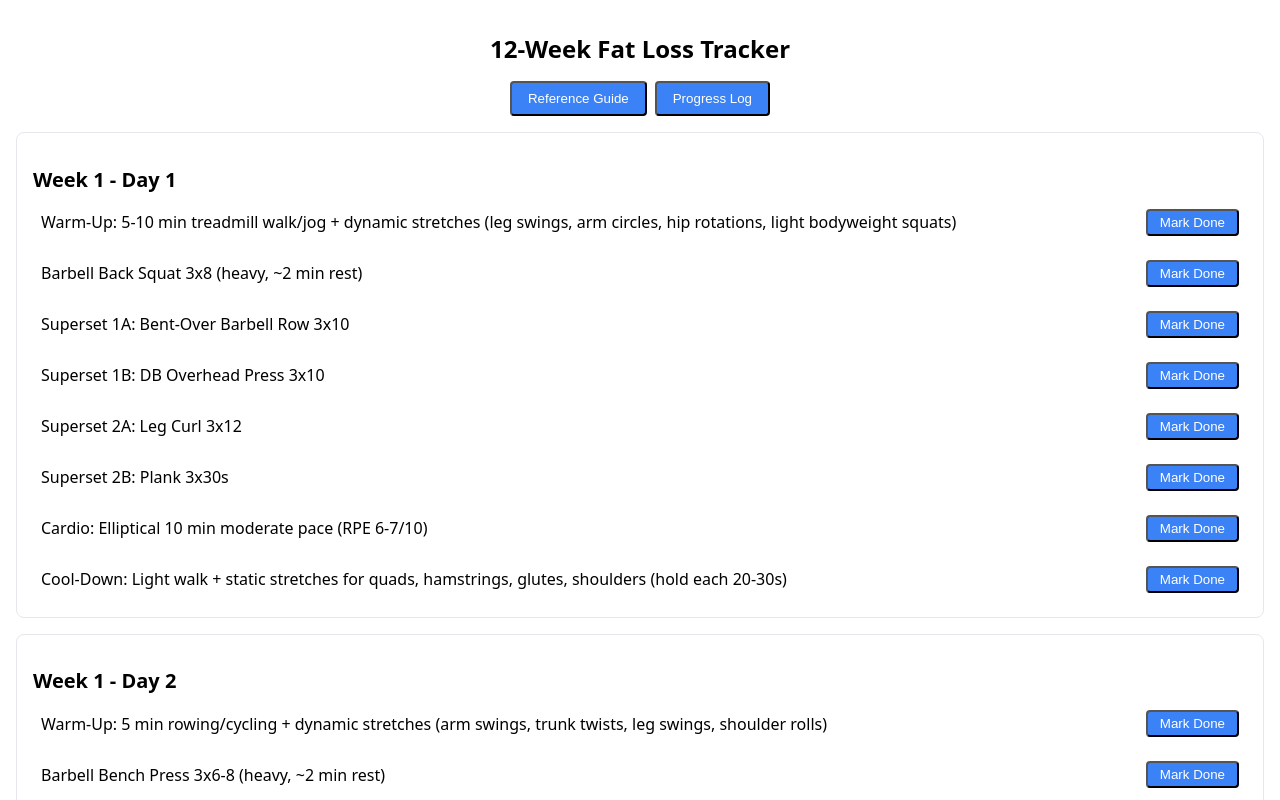
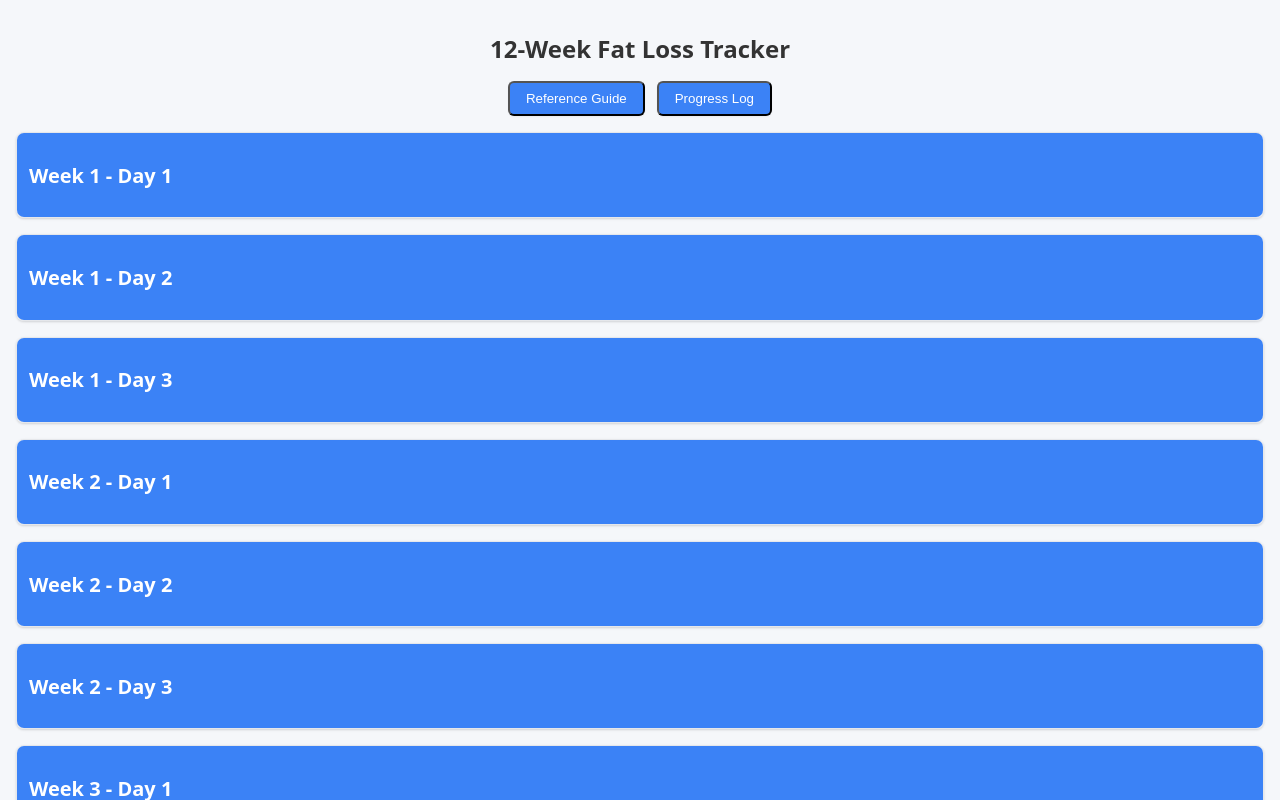
Before and after one commit to andybochmann/workout-tracker, a React (Vite) app: page / in a window 1280 px wide. Shown: the top 800 px of the page. Built offline with nearby package versions, Linux system fonts and the light colour scheme.

Commit message:
Enhance WorkoutTracker with expanded weeks state management and localStorage integration; improve UI styles and button interactions

```diff
--- a/src/WorkoutTracker.jsx
+++ b/src/WorkoutTracker.jsx
@@ -9,6 +9,7 @@ export default function WorkoutTracker() {
   const [view, setView] = useState("workouts");
   const [modalContent, setModalContent] = useState(null);
   const [showGuide, setShowGuide] = useState(false);
+  const [expandedWeeks, setExpandedWeeks] = useState({});
 
   // Load data once on mount
   useEffect(() => {
@@ -25,10 +26,21 @@ export default function WorkoutTracker() {
         );
         setCompleted(cleanedData);
       }
+
+      // Load expanded state from localStorage
+      const storedExpanded = localStorage.getItem("expandedWeeks");
+      if (storedExpanded) {
+        setExpandedWeeks(JSON.parse(storedExpanded));
+      } else {
+        // By default, expand only the first week
+        const firstWeek = Object.keys(WORKOUT_PLAN_FULL)[0];
+        setExpandedWeeks({ [firstWeek]: true });
+      }
     } catch (error) {
-      console.error("Error loading progress:", error);
+      console.error("Error loading data:", error);
       // Reset if data is corrupted
       localStorage.removeItem("workoutProgress");
+      localStorage.removeItem("expandedWeeks");
     }
   }, []);
 
@@ -44,10 +56,49 @@ export default function WorkoutTracker() {
     return () => clearTimeout(timeoutId);
   }, [completed]);
 
+  // Save expanded state to localStorage
+  useEffect(() => {
+    try {
+      localStorage.setItem("expandedWeeks", JSON.stringify(expandedWeeks));
+    } catch (error) {
+      console.error("Error saving expanded state:", error);
+    }
+  }, [expandedWeeks]);
+
   const toggleExercise = useCallback((week, exercise) => {
     const key = `${week}-${exercise}`;
-    setCompleted((prev) => ({ ...prev, [key]: prev[key] ? null : Date.now() }));
+    setCompleted((prev) => {
+      const newCompleted = { ...prev };
+      if (newCompleted[key]) {
+        delete newCompleted[key]; // Use delete for unmarking individual items
+      } else {
+        newCompleted[key] = Date.now();
+      }
+      return newCompleted;
+    });
   }, []);
+
+  // Function to toggle completion for an entire group
+  const toggleGroup = useCallback((groupKey) => {
+    setCompleted((prev) => {
+      const newCompleted = { ...prev };
+      if (newCompleted[groupKey]) {
+        delete newCompleted[groupKey]; // Use delete for unmarking groups
+      } else {
+        newCompleted[groupKey] = Date.now();
+      }
+      return newCompleted;
+    });
+  }, []);
+
+  // Toggle week expansion
+  const toggleWeekExpansion = useCallback((week) => {
+    setExpandedWeeks((prev) => ({
+      ...prev,
+      [week]: !prev[week],
+    }));
+  }, []);
+
   const showDetails = useCallback((exercise) => {
     // Check if it's a warm-up or cool-down
     if (exercise.startsWith("Warm-Up:") || exercise.startsWith("Cool-Down:")) {
@@ -126,6 +177,133 @@ export default function WorkoutTracker() {
     }
   }, []);
 
+  // Function to check if all exercises in a week are completed
+  const isWeekCompleted = useCallback(
+    (week, exercises) => {
+      // Check all individual exercises
+      const individualExercises = exercises.filter(
+        (ex) => !ex.match(/^(Superset|Tri-Set|Complex)\s+(\d+)[A-Z]:/i)
+      );
+      const allIndividualCompleted = individualExercises.every(
+        (ex) => completed[`${week}-${ex}`]
+      );
+
+      // Check all exercise groups
+      const groups = new Set();
+      exercises.forEach((ex) => {
+        const match = ex.match(/^(Superset|Tri-Set|Complex)\s+(\d+)[A-Z]:/i);
+        if (match) {
+          groups.add(`${week}-${match[1]}-${match[2]}`);
+        }
+      });
+
+      const allGroupsCompleted = Array.from(groups).every(
+        (groupKey) => completed[groupKey]
+      );
+
+      // Week is completed if all individual exercises and all groups are completed
+      return (
+        allIndividualCompleted &&
+        allGroupsCompleted &&
+        (individualExercises.length > 0 || groups.size > 0)
+      ); // Ensure there are exercises to check
+    },
+    [completed]
+  );
+
+  const renderExercises = (week, exercises) => {
+    const renderedElements = [];
+    let i = 0;
+    while (i < exercises.length) {
+      const ex = exercises[i];
+      const isGroupStart = ex.match(
+        /^(Superset|Tri-Set|Complex)\s+(\d+)[A-Z]:/i
+      );
+
+      if (isGroupStart) {
+        const groupType = isGroupStart[1];
+        const groupNumber = isGroupStart[2];
+        const groupKey = `${week}-${groupType}-${groupNumber}`; // Unique key for the group
+        const groupItems = [];
+        const exercisesInGroup = []; // Keep track of exercises in the group
+
+        // Find all items in this group
+        while (
+          i < exercises.length &&
+          exercises[i].match(
+            new RegExp(`^${groupType}\\s+${groupNumber}[A-Z]:`, "i")
+          )
+        ) {
+          const currentEx = exercises[i];
+          exercisesInGroup.push(currentEx); // Add exercise to list for potential future use
+
+          groupItems.push(
+            <div
+              key={`${week}-${currentEx}`} // Use unique key for list item
+              className="flex items-center justify-between p-2 rounded bg-white shadow transition hover:shadow-md"
+            >
+              <span
+                onClick={() => showDetails(currentEx)}
+                className="cursor-pointer hover:text-blue-600 flex-1 mr-2"
+              >
+                {/* Remove the A/B/C prefix for display */}
+                {currentEx.replace(/^[A-Z]:\s*/, "")}
+              </span>
+            </div>
+          );
+          i++;
+        }
+
+        // Add the group container with a single button
+        renderedElements.push(
+          <div
+            key={groupKey}
+            className={`border rounded-lg p-3 mt-2 space-y-2 shadow-md transition ${
+              completed[groupKey] ? "bg-green-100" : "bg-gray-50" // Conditional bg on group container
+            }`}
+          >
+            <div className="flex justify-between items-center mb-2">
+              <p className="font-semibold">{`${groupType} ${groupNumber}`}</p>
+              <button
+                onClick={() => toggleGroup(groupKey)} // Use toggleGroup
+                className="px-3 py-1 btn btn-primary rounded flex-shrink-0"
+              >
+                {completed[groupKey] ? "✓ Done" : "Mark Group Done"}
+              </button>
+            </div>
+            <div className="space-y-1">{groupItems}</div>
+          </div>
+        );
+      } else {
+        // Render individual exercise (unchanged from previous logic)
+        const key = `${week}-${ex}`;
+        renderedElements.push(
+          <div
+            key={key}
+            className={`flex items-center justify-between p-2 rounded shadow transition hover:shadow-md ${
+              completed[key] ? "bg-green-100" : "bg-white"
+            }`}
+          >
+            <span
+              onClick={() => showDetails(ex)}
+              className="cursor-pointer hover:text-blue-600 flex-1 mr-2"
+            >
+              {ex}
+            </span>
+            <button
+              onClick={() => toggleExercise(week, ex)} // Keep individual toggle for non-grouped items
+              className="px-3 py-1 btn btn-primary rounded flex-shrink-0"
+            >
+              {completed[key] ? "✓ Done" : "Mark Done"}
+            </button>
+          </div>
+        );
+        i++;
+      }
+    }
+    return renderedElements;
+  };
+
   if (view === "progress") {
     return (
       <div className="p-4">
@@ -142,7 +320,7 @@ export default function WorkoutTracker() {
         </ul>
         <button
           onClick={() => setView("workouts")}
-          className="px-4 py-2 bg-blue-500 text-white rounded hover:bg-blue-600"
+          className="px-4 py-2 btn btn-primary rounded"
         >
           Back to Workouts
         </button>
@@ -151,100 +329,126 @@ export default function WorkoutTracker() {
   }
 
   return (
-    <div className="p-4 space-y-4">
+    <div className="p-4 space-y-4 max-w-3xl mx-auto">
       <h1 className="text-2xl font-bold text-center">
         12-Week Fat Loss Tracker
       </h1>
-      <div className="flex justify-center gap-2">
+
+      <div className="flex justify-center gap-3">
         <button
           onClick={() => setShowGuide(true)}
-          className="px-4 py-2 bg-blue-500 text-white rounded hover:bg-blue-600"
+          className="px-4 py-2 btn btn-primary rounded-lg shadow-md"
         >
           Reference Guide
         </button>
         <button
           onClick={() => setView("progress")}
-          className="px-4 py-2 bg-blue-500 text-white rounded hover:bg-blue-600"
+          className="px-4 py-2 btn btn-primary rounded-lg shadow-md"
         >
           Progress Log
         </button>
       </div>
-      {Object.entries(WORKOUT_PLAN_FULL).map(([week, exercises]) => (
-        <div key={week} className="border rounded-lg p-4 mb-4">
-          <h2 className="text-xl font-semibold mb-2">{week}</h2>
-          <div className="space-y-2">
-            {exercises.map((ex, idx) => {
-              const key = `${week}-${ex}`;
+
+      {Object.entries(WORKOUT_PLAN_FULL).map(([week, exercises]) => {
+        const weekCompleted = isWeekCompleted(week, exercises);
         return (
+          <div key={week} className="border rounded-lg shadow overflow-hidden">
             <div
-                  key={idx}
-                  className={`flex items-center justify-between p-2 rounded ${
-                    completed[key] ? "bg-green-100" : "bg-white"
+              className={`${
+                weekCompleted ? "bg-green-600" : "bg-blue-500"
+              } text-white p-3 flex justify-between items-center cursor-pointer hover:${
+                weekCompleted ? "bg-green-700" : "bg-blue-600"
+              } transition`}
+              onClick={() => toggleWeekExpansion(week)}
+            >
+              <h2 className="text-xl font-semibold">
+                {week} {weekCompleted && "✓"}
+              </h2>
+              <div
+                className={`transition-transform duration-300 ${
+                  expandedWeeks[week] ? "rotate-90" : "rotate-0"
                 }`}
               >
-                  <span
-                    onClick={() => showDetails(ex)}
-                    className="cursor-pointer hover:text-blue-600"
+                <svg
+                  xmlns="http://www.w3.org/2000/svg"
+                  className="h-5 w-5"
+                  viewBox="0 0 20 20"
+                  fill="currentColor"
                 >
-                    {ex}
-                  </span>
-                  <button
-                    onClick={() => toggleExercise(week, ex)}
-                    className="px-3 py-1 bg-blue-500 text-white rounded hover:bg-blue-600"
+                  <path
+                    fillRule="evenodd"
+                    d="M7.293 14.707a1 1 0 010-1.414L10.586 10 7.293 6.707a1 1 0 011.414-1.414l4 4a1 1 0 010 1.414l-4 4a1 1 0 01-1.414 0z"
+                    clipRule="evenodd"
+                  />
+                </svg>
+              </div>
+            </div>
+
+            <div
+              className={`accordion-content ${
+                expandedWeeks[week] ? "open" : ""
+              }`}
             >
-                    {completed[key] ? "✓ Done" : "Mark Done"}
-                  </button>
+              <div className="p-4 space-y-2 bg-gray-50">
+                {renderExercises(week, exercises)}
+              </div>
+            </div>
           </div>
         );
       })}
-          </div>
-        </div>
-      ))}{" "}
+
       {modalContent && (
-        <div className="fixed inset-0 bg-black bg-opacity-50 flex items-center justify-center p-4">
-          <div className="bg-white rounded-lg p-6 max-w-lg w-full">
-            <h3 className="text-xl font-bold mb-2">{modalContent.title}</h3>
+        <div className="fixed inset-0 bg-black bg-opacity-50 flex items-center justify-center p-4 z-50">
+          <div className="bg-white rounded-lg shadow-lg p-6 max-w-lg w-full">
+            <h3 className="text-xl font-bold mb-3">{modalContent.title}</h3>
             {modalContent.isExercise ? (
               <>
-                <div className="mb-2 text-blue-600">
+                <div className="mb-3 text-blue-600 font-semibold">
                   {modalContent.prescription}
                 </div>
-                <p className="mb-4">{modalContent.description}</p>
+                <div className="mb-4 max-h-60 overflow-y-auto pr-2">
+                  <p>{modalContent.description}</p>
+                </div>
               </>
             ) : (
-              <p className="mb-4 text-gray-700">{modalContent.description}</p>
+              <div className="mb-4 max-h-60 overflow-y-auto pr-2">
+                <p className="text-gray-700">{modalContent.description}</p>
+              </div>
             )}
             <button
               onClick={() => setModalContent(null)}
-              className="px-4 py-2 bg-blue-500 text-white rounded hover:bg-blue-600"
+              className="px-4 py-2 btn btn-primary rounded"
             >
               Close
             </button>
           </div>
         </div>
       )}
+
       {showGuide && (
-        <div className="fixed inset-0 bg-black bg-opacity-50 flex items-center justify-center p-4">
-          {" "}
+        <div className="fixed inset-0 bg-black bg-opacity-50 flex items-center justify-center p-4 z-50">
           <div
-            className="bg-white rounded-lg p-6 max-w-xl w-full"
-            style={{ maxHeight: "80vh" }}
+            className="bg-white rounded-lg shadow-lg p-6 max-w-xl w-full"
+            style={{ maxHeight: "90vh" }}
           >
             <h2 className="text-xl font-bold mb-4">Exercise Reference Guide</h2>
             <div
               className="space-y-3 overflow-y-auto pr-2"
-              style={{ maxHeight: "calc(80vh - 8rem)" }}
+              style={{ maxHeight: "calc(90vh - 8rem)" }}
             >
               {Object.entries(EXERCISE_GUIDE_FULL).map(([name, desc]) => (
-                <div key={name} className="p-2 border rounded">
-                  <strong>{name}</strong>
-                  <p>{desc}</p>
+                <div
+                  key={name}
+                  className="p-3 border rounded shadow-sm hover:shadow-md transition"
+                >
+                  <strong className="text-blue-600">{name}</strong>
+                  <p className="mt-1 text-gray-700">{desc}</p>
                 </div>
               ))}
             </div>
             <button
               onClick={() => setShowGuide(false)}
-              className="mt-4 px-4 py-2 bg-blue-500 text-white rounded hover:bg-blue-600"
+              className="mt-4 px-4 py-2 btn btn-primary rounded"
             >
               Close Guide
             </button>
--- a/src/index.css
+++ b/src/index.css
@@ -3,6 +3,8 @@ body {
   margin: 0;
   padding: 0;
   font-family: system-ui, -apple-system, sans-serif;
+  background-color: #f5f7fa;
+  color: #333;
 }
 
 /* Layout */
@@ -27,10 +29,19 @@ body {
 .space-y-2 > * + * {
   margin-top: 0.5rem;
 }
+.space-y-1 > * + * {
+  margin-top: 0.25rem;
+}
 
 /* Flexbox */
 .flex {
   display: flex;
+}
+.flex-1 {
+  flex: 1 1 0%;
+}
+.flex-shrink-0 {
+  flex-shrink: 0;
 }
 .items-center {
   align-items: center;
@@ -43,6 +54,9 @@ body {
 }
 .gap-2 {
   gap: 0.5rem;
+}
+.gap-3 {
+  gap: 0.75rem;
 }
 
 /* Typography */
@@ -64,6 +78,15 @@ body {
 .font-semibold {
   font-weight: 600;
 }
+.text-gray-500 {
+  color: #6b7280;
+}
+.text-gray-700 {
+  color: #374151;
+}
+.text-blue-600 {
+  color: #2563eb;
+}
 
 /* Lists */
 .list-disc {
@@ -83,6 +106,9 @@ body {
 .rounded-lg {
   border-radius: 0.5rem;
 }
+.rounded-full {
+  border-radius: 9999px;
+}
 
 /* Colors */
 .bg-white {
@@ -90,6 +116,15 @@ body {
 }
 .bg-green-100 {
   background-color: #dcfce7;
+}
+.bg-green-600 {
+  background-color: #16a34a;
+}
+.bg-green-700 {
+  background-color: #15803d;
+}
+.bg-gray-50 {
+  background-color: #f9fafb;
 }
 .bg-blue-500 {
   background-color: #3b82f6;
@@ -101,13 +136,54 @@ body {
   color: white;
 }
 
+/* Shadows */
+.shadow {
+  box-shadow: 0 1px 3px 0 rgba(0, 0, 0, 0.1), 0 1px 2px 0 rgba(0, 0, 0, 0.06);
+}
+.shadow-md {
+  box-shadow: 0 4px 6px -1px rgba(0, 0, 0, 0.1),
+    0 2px 4px -1px rgba(0, 0, 0, 0.06);
+}
+.shadow-lg {
+  box-shadow: 0 10px 15px -3px rgba(0, 0, 0, 0.1),
+    0 4px 6px -2px rgba(0, 0, 0, 0.05);
+}
+
 /* Buttons */
 button {
   cursor: pointer;
-  transition: background-color 0.2s;
+  transition: all 0.2s ease;
 }
 button:hover {
-  opacity: 0.9;
+  transform: translateY(-1px);
+}
+button:active {
+  transform: translateY(0);
+}
+
+/* Modern button styles */
+.btn {
+  font-weight: 500;
+  border-radius: 0.375rem;
+  box-shadow: 0 1px 2px rgba(0, 0, 0, 0.05);
+  transition: all 0.2s ease;
+  display: inline-flex;
+  align-items: center;
+  justify-content: center;
+}
+.btn-primary {
+  background-color: #3b82f6;
+  color: white;
+}
+.btn-primary:hover {
+  background-color: #2563eb;
+}
+.btn-secondary {
+  background-color: #f3f4f6;
+  color: #4b5563;
+}
+.btn-secondary:hover {
+  background-color: #e5e7eb;
 }
 
 /* Modal */
@@ -129,8 +205,19 @@ button:hover {
 .max-w-lg {
   max-width: 32rem;
 }
+.max-w-xl {
+  max-width: 36rem;
+}
 .w-full {
   width: 100%;
+}
+
+/* Scrolling content */
+.overflow-y-auto {
+  overflow-y: auto;
+}
+.overflow-hidden {
+  overflow: hidden;
 }
 
 /* Button styles */
@@ -161,6 +248,58 @@ button.hover\:underline:hover {
 .p-2 {
   padding: 0.5rem;
 }
+.p-3 {
+  padding: 0.75rem;
+}
 .p-6 {
   padding: 1.5rem;
 }
+.pr-2 {
+  padding-right: 0.5rem;
+}
+.mr-2 {
+  margin-right: 0.5rem;
+}
+
+/* Cursor */
+.cursor-pointer {
+  cursor: pointer;
+}
+
+/* Transitions */
+.transition {
+  transition-property: background-color, border-color, color, fill, stroke,
+    opacity, box-shadow, transform;
+  transition-timing-function: cubic-bezier(0.4, 0, 0.2, 1);
+  transition-duration: 150ms;
+}
+.transition-transform {
+  transition-property: transform;
+  transition-timing-function: cubic-bezier(0.4, 0, 0.2, 1);
+  transition-duration: 150ms;
+}
+.duration-300 {
+  transition-duration: 300ms;
+}
+.transform {
+  transform: translate(var(--tw-translate-x), var(--tw-translate-y))
+    rotate(var(--tw-rotate)) skewX(var(--tw-skew-x)) skewY(var(--tw-skew-y))
+    scaleX(var(--tw-scale-x)) scaleY(var(--tw-scale-y));
+}
+.rotate-0 {
+  transform: rotate(0deg);
+}
+.rotate-90 {
+  transform: rotate(90deg);
+}
+
+/* For collapsible sections */
+.accordion-content {
+  max-height: 0;
+  overflow: hidden;
+  transition: max-height 0.3s ease-out;
+}
+.accordion-content.open {
+  max-height: 2000px; /* Large enough to contain content */
+  transition: max-height 0.5s ease-in;
+}
```
Lines whose indentation alone changed are shown as unchanged.
